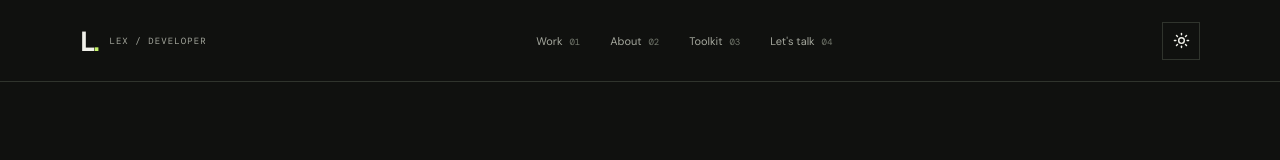
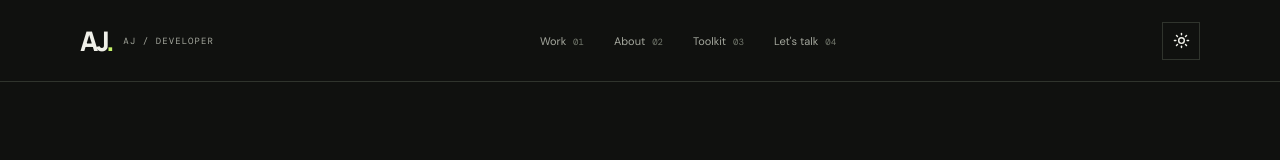
Before and after one commit to Lex-947/Lex-947.github.io, a React (Vite) app: page / in a window 1280 px wide. Shown: the top 160 px of the page. Built offline with nearby package versions, Linux system fonts and the light colour scheme.

Commit message:
Update App.tsx

```diff
--- a/src/App.tsx
+++ b/src/App.tsx
@@ -144,7 +144,12 @@ function App() {
   return (
     <div className={`site-shell ${dark ? 'theme-dark' : 'theme-light'}`}>
       <header className="site-header">
-        <a className="wordmark" href="#top" onClick={closeMenu} aria-label="Lex home"><span className="wordmark-mark">L<span>.</span></span><span className="wordmark-label">LEX / DEVELOPER</span></a>
+        <a className="wordmark" href="#top" onClick={closeMenu} aria-label="AJ home">
+          <span className="wordmark-mark">AJ
+            <span>.</span>
+          </span>
+          <span className="wordmark-label">AJ / DEVELOPER</span>
+        </a>
         <nav className={`nav-links ${menuOpen ? 'nav-open' : ''}`} aria-label="Main navigation">
           <a href="#work" onClick={closeMenu}>Work <span>01</span></a>
           <a href="#about" onClick={closeMenu}>About <span>02</span></a>
```
